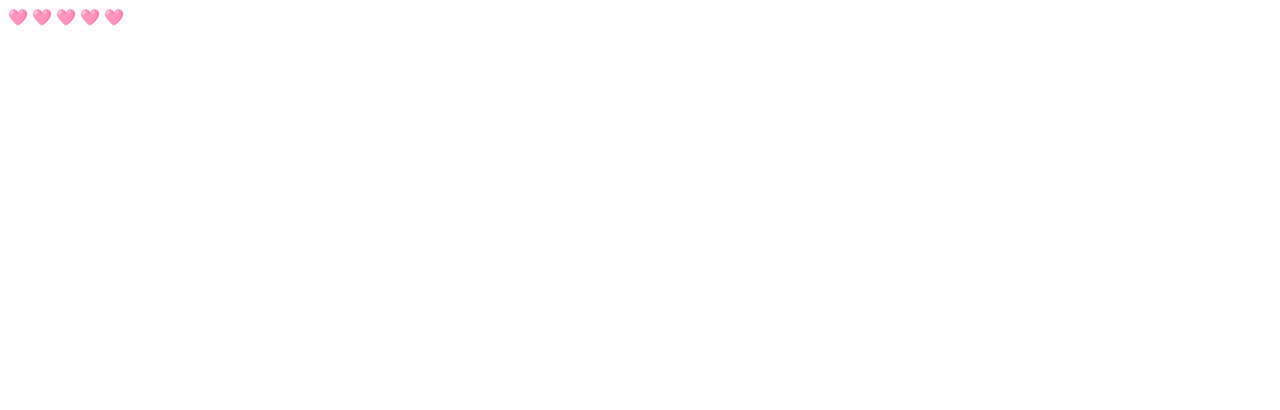
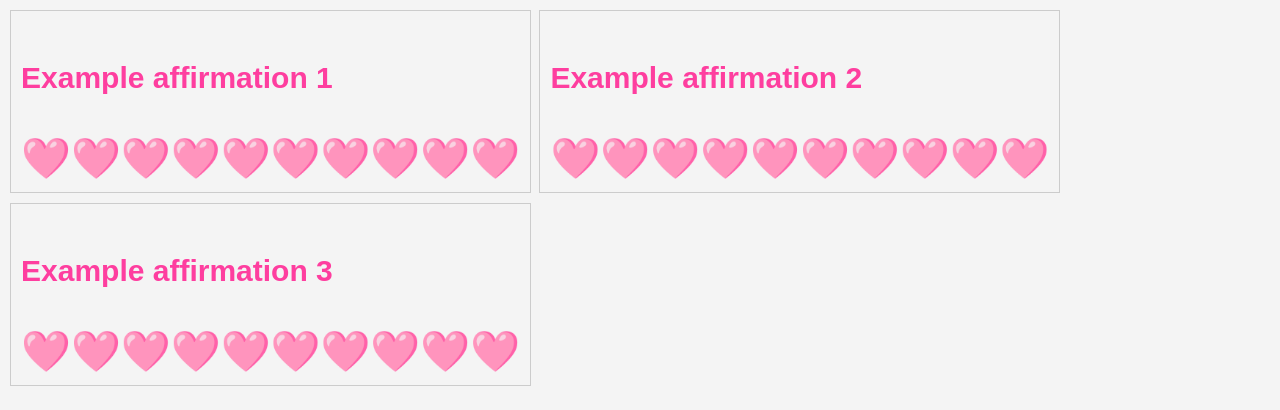
Before and after one commit to hoffsama/affirmations-app, a plain HTML site: page index.html in a window 1280 px wide. Drawn offline with Linux system fonts and the light colour scheme.

Commit message:
Toggle data feature added, basic hearts and titles working, confused on spacing

```diff
--- a/index.html
+++ b/index.html
@@ -3,13 +3,19 @@
 <head>
     <meta charset="UTF-8">
     <meta name="viewport" content="width=device-width, initial-scale=1.0">
-    <link rel="stylesheet href=styles.css">
+    <link rel="stylesheet" href="styles.css">
     <title>My first front end attempt; Built for affirmations application</title>
 </head>
 
 <body>
     <div class="ratings-wrapper">
-        <div data-product-id="39" class="ratings">
+        <h4>Example affirmation 1</h4>
+        <div data-affirmationid="0" class="ratings">
+            <span data-ratings="10">&#129655;</span>
+            <span data-ratings="9">&#129655;</span>
+            <span data-ratings="8">&#129655;</span>
+            <span data-ratings="7">&#129655;</span>
+            <span data-ratings="6">&#129655;</span>
             <span data-ratings="5">&#129655;</span>
             <span data-ratings="4">&#129655;</span>
             <span data-ratings="3">&#129655;</span>
@@ -17,6 +23,41 @@
             <span data-ratings="1">&#129655;</span>
         </div>
     </div>
+
+    <div class="ratings-wrapper">
+        <h4>Example affirmation 2</h4>
+        <div affirmation-id="1" class="ratings">
+            <span data-ratings="10">&#129655;</span>
+            <span data-ratings="9">&#129655;</span>
+            <span data-ratings="8">&#129655;</span>
+            <span data-ratings="7">&#129655;</span>
+            <span data-ratings="6">&#129655;</span>
+            <span data-ratings="5">&#129655;</span>
+            <span data-ratings="4">&#129655;</span>
+            <span data-ratings="3">&#129655;</span>
+            <span data-ratings="2">&#129655;</span>
+            <span data-ratings="1">&#129655;</span>
+        </div>
+    </div>
+
+    <div class="ratings-wrapper">
+        <h4>Example affirmation 3</h4>
+        <div affirmation-id="2" class="ratings">
+            <span data-ratings="10">&#129655;</span>
+            <span data-ratings="9">&#129655;</span>
+            <span data-ratings="8">&#129655;</span>
+            <span data-ratings="7">&#129655;</span>
+            <span data-ratings="6">&#129655;</span>
+            <span data-ratings="5">&#129655;</span>
+            <span data-ratings="4">&#129655;</span>
+            <span data-ratings="3">&#129655;</span>
+            <span data-ratings="2">&#129655;</span>
+            <span data-ratings="1">&#129655;</span>
+        </div>
+    </div>
+
+    <script src="script.js"></script>
+
 </body>
 
 </html>
--- a/script.js
+++ b/script.js
@@ -0,0 +1,11 @@
+let hearts = document.querySelectorAll(".ratings span");
+
+let affirmations = document.querySelectorAll(".ratings");
+
+let ratings = [];
+
+for(let heart of hearts){
+    heart.addEventListener("click", function(){
+        this.setAttribute("data-clicked", "true");
+    });
+}
--- a/styles.css
+++ b/styles.css
@@ -0,0 +1,35 @@
+body{
+    font-family: Arial, sans-serif;
+    background-color: #f4f4f4;
+    font-size: 30px;
+    color: #fe3e9f;
+    margin: 0;
+    padding: 10px;
+}
+
+.ratings-wrapper {
+    border: thin solid #ccc;
+    display: inline-block;
+    margin-bottom: 10px;
+    padding: 10px;
+}
+
+.ratings{
+    display: flex;
+    flex-direction: row-reverse;
+}
+
+.ratings span{
+    cursor: pointer;
+    transition: color 0.2s transform 0.2s;
+    font-size: 40px;
+}
+
+.ratings span:hover {
+    transform: scale(1.3);
+}
+
+
+.ratings span:hover ~ span{
+    transform: scale(1.3);
+}
```
